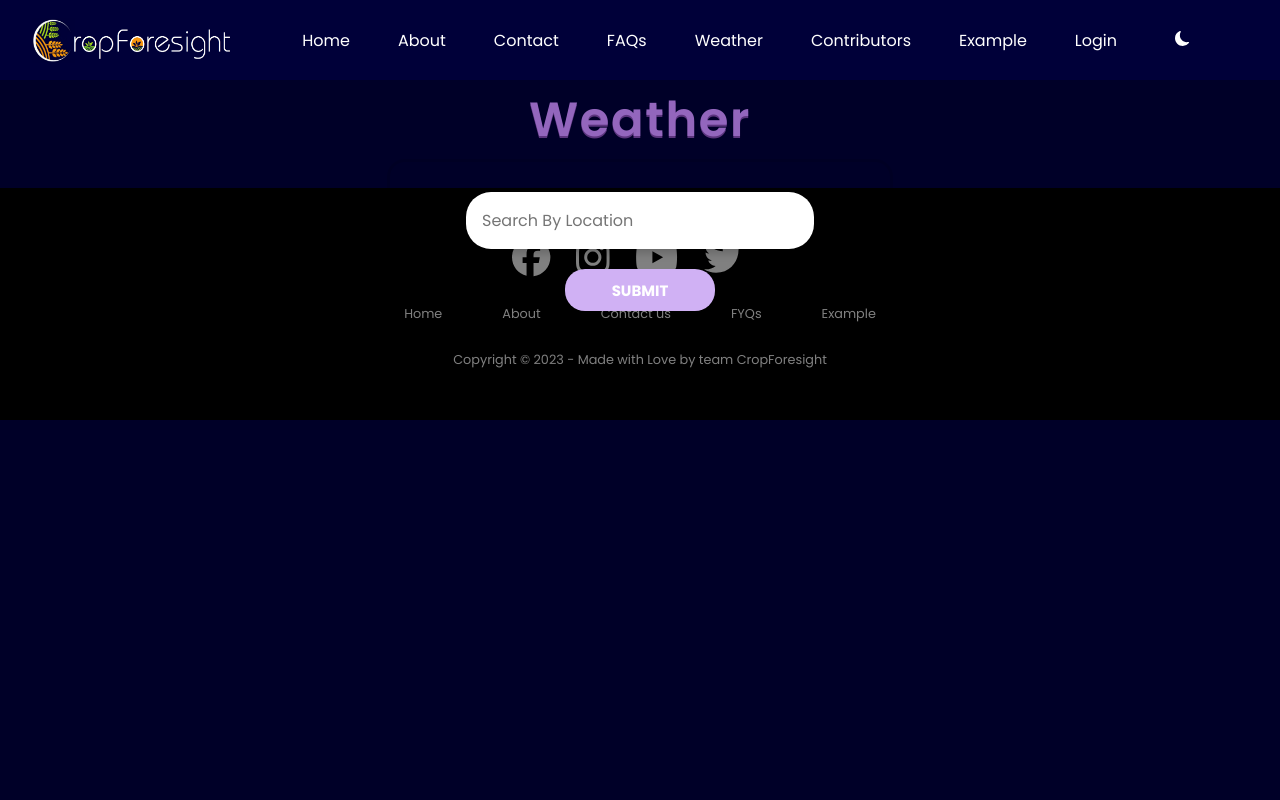
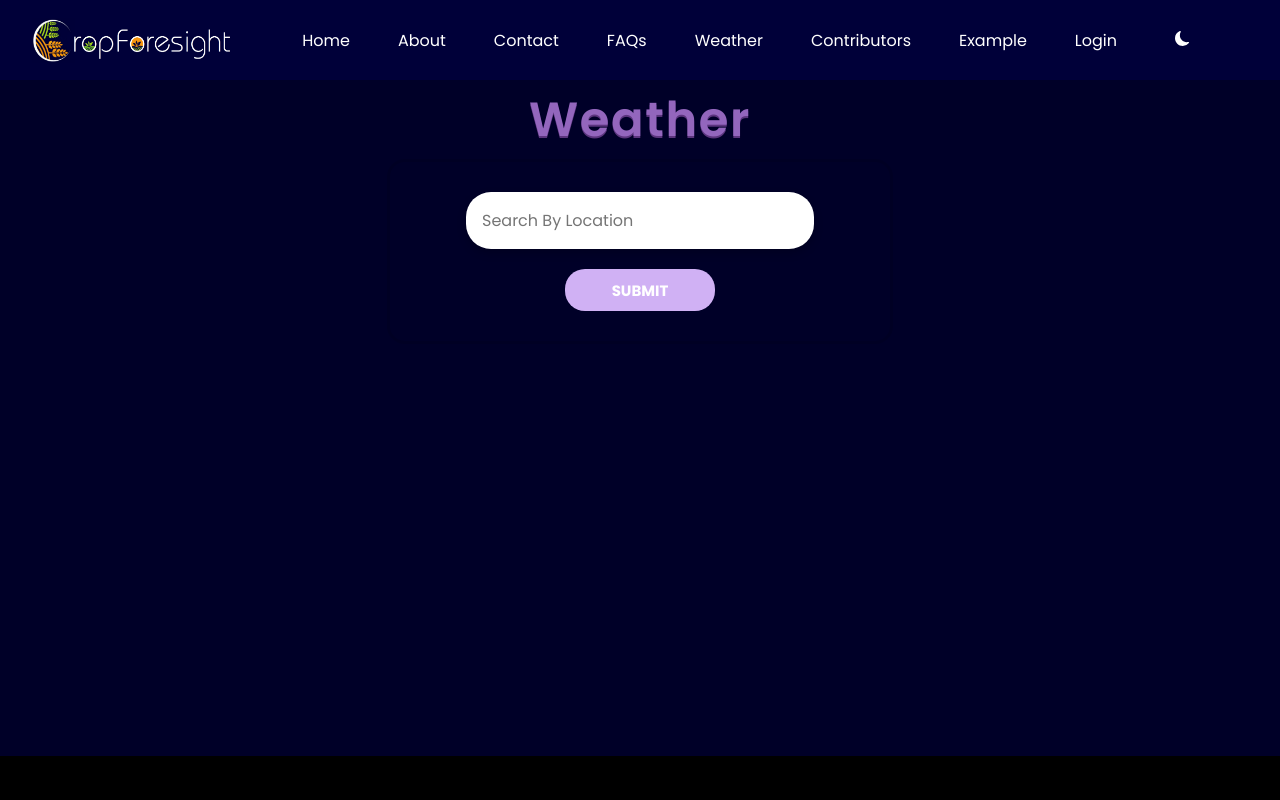
Before and after one commit to abhijeet141/CropForesight-FrontEnd, a React (Create React App) app: page /Weather in a window 1280 px wide. Shown: the top 800 px of the page. Built offline with nearby package versions, Linux system fonts and the light colour scheme; a web font is replaced by a local one.

Commit message:
footer in weather page

```diff
--- a/src/components/Footer.css
+++ b/src/components/Footer.css
@@ -1,12 +1,16 @@
-
+footer{
+    min-height: 100vh;
+    margin-top: 10%;
+}
 .footer{
+    position: sticky;
     background:#000;
     padding:30px 0px;
-    margin-top:10%;
+    /* margin-top: 10%; */
     font-family: 'Play', sans-serif;
     text-align:center;
-
     bottom: 0;
+   top: 100%;
     }
 .logo{
     padding-right: 2%;
--- a/src/components/Home/Home.js
+++ b/src/components/Home/Home.js
@@ -5,6 +5,7 @@ import video from "../../assets/nature.mp4"
 import "./Home.css";
 import "../nav.css";
 import NAVBAR from "../nav";
+import Footer from "../Footer";
 
 const Typewriter = ({ sentences, delay }) => {
   const [displayText, setDisplayText] = useState("");
--- a/src/components/Weather.js
+++ b/src/components/Weather.js
@@ -4,6 +4,8 @@ import './Weather.css';
 import NAVBAR from './nav';
 import './nav.css';
 import WeatherCard from './WeatherCard/WeatherCard';
+
+
 
 export const Weather = ({mode,setmode}) => {
     const [city, setCity] = useState('')
--- a/src/index.js
+++ b/src/index.js
@@ -10,7 +10,7 @@ const root = ReactDOM.createRoot(document.getElementById("root"));
 root.render(
   <React.StrictMode>
     <App />
-    <Footer />
+    <Footer/>
   </React.StrictMode>
 );
 
```
